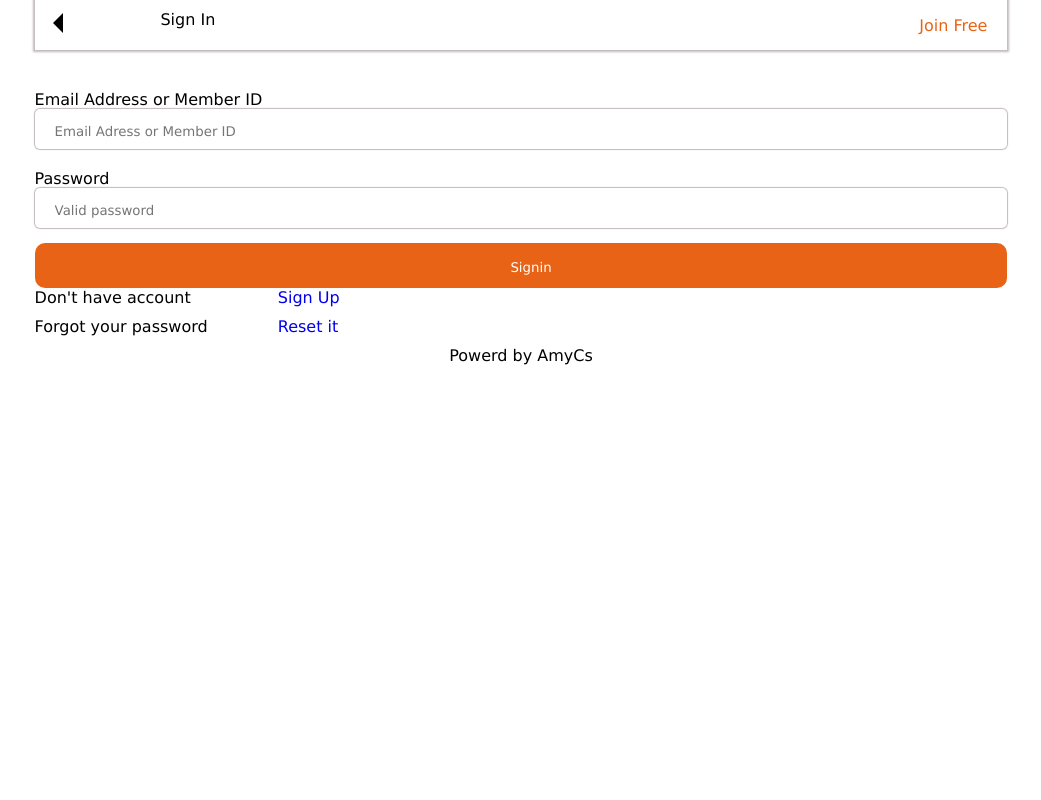
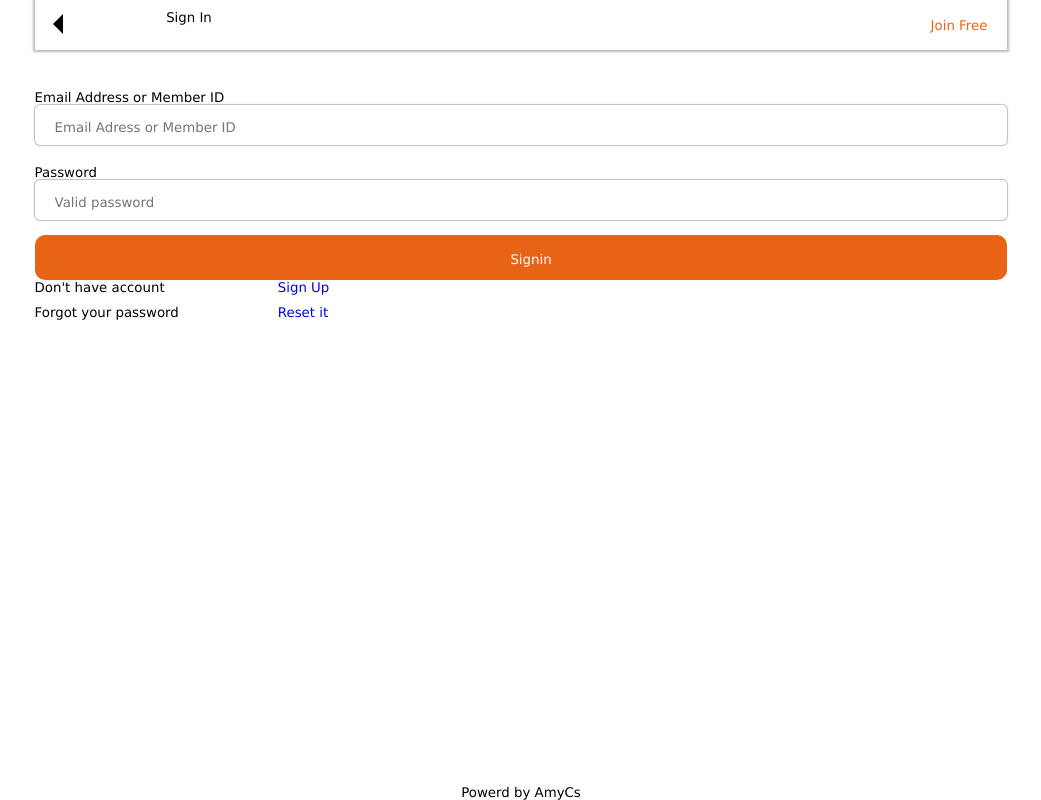
Before and after one commit to Hamisi-shingwa/mernecommerce-frontend, a React (Create React App) app: page /login in a window 1280 px wide. Shown: the whole page, without its empty margins (119-1160 px from the left). Built offline with nearby package versions, Linux system fonts and the light colour scheme.

Commit message:
add form style

```diff
--- a/src/style.css
+++ b/src/style.css
@@ -105,7 +105,7 @@ AUTH COMPONENST STYLE ARE THEN BELOW
 
 /* Style for Registration and login form  */
 .register-container{display: flex; flex-direction: column; align-items: center; height: 100vh;
- }
+ font-size: 10pt;}
 .register-form{ width: 80%; margin-top: 20px;}
  label,.form-input{display: block; margin-top: 20px;}
  label{ margin-bottom: -20px;}
@@ -123,11 +123,11 @@ border: none;}
 .middle-register-signup,.middle-register-password-reset{  width: 50%; justify-content: space-around; margin-bottom: 10px;}
 .middle-register-password-reset *{ display: inline-block; width: 50%; justify-content: space-around;}
 .middle-register-signup *{ display: inline-block; width: 50%; justify-content: space-around;}
-
-
 .error{color:red; font-size: 10pt;}
 .isLoading-element{width: 40px; height: 40px; border: 2px solid green; border-bottom: none; border-radius: 100%; margin-bottom: 90px;
 border-right: none; animation: preloader 1s infinite linear;}
+.form-footer-element{position: absolute; bottom: 0;}
+.form-footer{display: flex; justify-content: center; align-items: center;}
 
 @keyframes preloader {
     0% { transform: rotate(0deg);}
```
